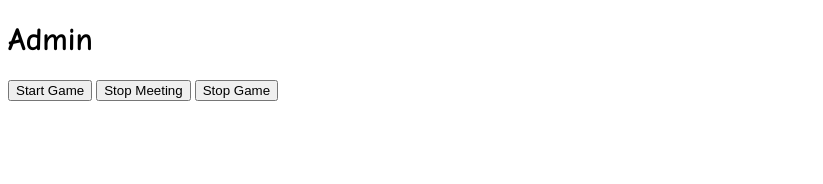
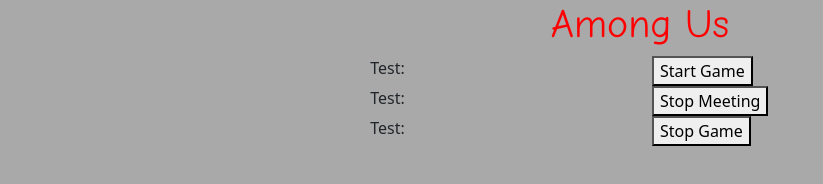
Before and after one commit to bastianleicht/jugend-among-us-game, a website: page src/views/admin.html in a window 1280 px wide. Shown: the whole page, without its empty margins (0-823 px from the left). Drawn offline with Linux system fonts and the light colour scheme; no server answers.

Commit message:
Player & Admin: Design Update

```diff
--- a/src/public/admin.css
+++ b/src/public/admin.css
@@ -1,3 +1,18 @@
+/*
+ * Copyright (c) 2021, Bastian Leicht <mail@bastainleicht.de>
+ *
+ * PDX-License-Identifier: BSD-2-Clause
+ */
+body {
+	background: #A9A9A9;
+	margin-left: 15px;
+	margin-right: 15px;
+}
+
 h1 {
-	font-family: 'Comic Sans MS';
+	font-family: 'Comic Sans MS', serif;
 }
+
+.header h1 {
+	color: red;
+}
--- a/src/public/styles.css
+++ b/src/public/styles.css
@@ -3,9 +3,14 @@
  *
  * PDX-License-Identifier: BSD-2-Clause
  */
+body {
+	background: #A9A9A9;
+	margin-left: 15px;
+	margin-right: 15px;
+}
 
 h1 {
-	font-family: 'Comic Sans MS';
+	font-family: 'Comic Sans MS', serif;
 }
 
 button {
@@ -18,6 +23,10 @@
 	width: 100%;
 }
 
+.header h1 {
+	color: red;
+}
+
 .enabled {
 	display: block;
 }
--- a/src/views/admin.html
+++ b/src/views/admin.html
@@ -3,7 +3,6 @@
   ~
   ~ PDX-License-Identifier: BSD-2-Clause
   -->
-
 <!DOCTYPE html>
 <html lang="en">
 	<head>
@@ -12,17 +11,53 @@
 		<meta name="viewport" content="width=device-width, initial-scale=1">
 		<title>Among Us</title>
 		<link rel="shortcut icon" type="image/png" sizes="16x16" href="/images/among-us.png">
+		<link rel="stylesheet" href="/assets/bootstrap.min.css">
 		<link rel="stylesheet" href="/admin.css" />
 	</head>
 	<body>
-		<h1>Admin</h1>
-		<button id="start-game">Start Game</button>
+		<div class="header">
+			<h1 class="d-flex justify-content-center">Among Us</h1>
+		</div>
 
-		<button id="stop-emergency-meeting">Stop Meeting</button>
-		<button id="stop-game">Stop Game</button>
+		<div id="admin-controls" class="d-flex justify-content-center">
+			<div class="row">
+				<div class="col-md-12">
+					<div class="row">
+						<div class="col-md-6">
+							Test:
+						</div>
+						<div class="col-md-6">
+							<button id="start-game">Start Game</button>
+						</div>
+					</div>
+				</div>
 
+				<div class="col-md-12">
+					<div class="row">
+						<div class="col-md-6">
+							Test:
+						</div>
+						<div class="col-md-6">
+							<button id="stop-emergency-meeting">Stop Meeting</button>
+						</div>
+					</div>
+				</div>
+
+				<div class="col-md-12">
+					<div class="row">
+						<div class="col-md-6">
+							Test:
+						</div>
+						<div class="col-md-6">
+							<button id="stop-game">Stop Game</button>
+						</div>
+					</div>
+				</div>
+			</div>
+		</div>
 
 		<script src="/assets/socket.io.min.js"></script>
+		<script src="/assets/bootstrap.bundle.min.js"></script>
 		<script src="/admin.js"></script>
 	</body>
 </html>
```
Also changed, not shown: src/public/game.js (+18 -1 lines), src/views/index.html (+14 -3 lines).
